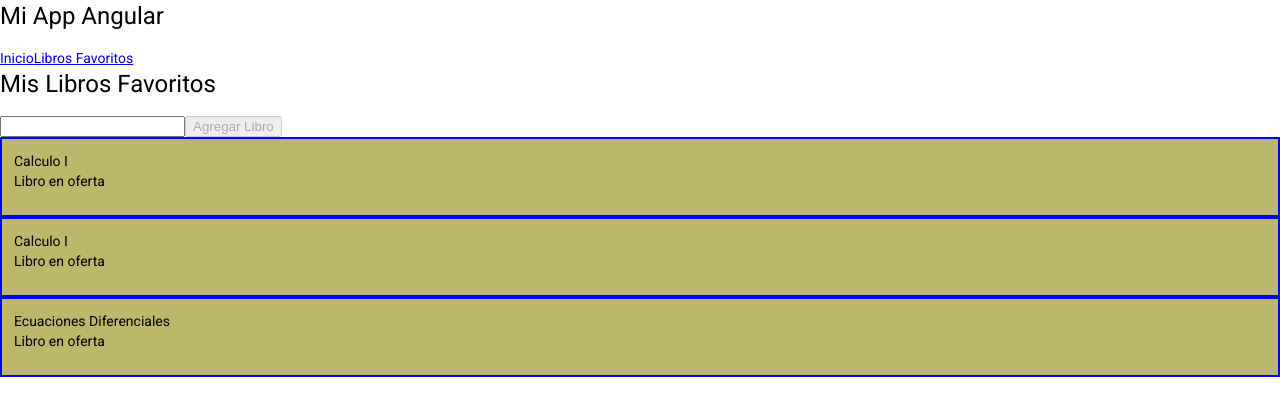
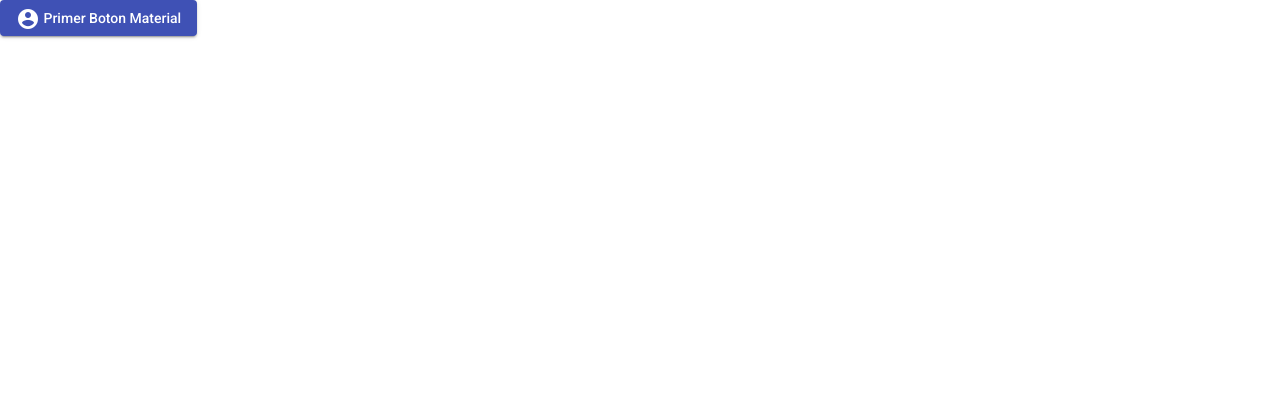
Before and after one commit to Web-nkgs/Books, an Angular app: page /books in a window 1280 px wide. Shown: the top 416 px of the page. Built offline with nearby package versions, Linux system fonts and the light colour scheme.

Commit message:
added material button and module

```diff
--- a/src/app/app.component.html
+++ b/src/app/app.component.html
@@ -1,4 +1,8 @@
-<h1>Mi App Angular</h1>
+<!-- <h1>Mi App Angular</h1>
 <a routerLink="/">Inicio</a>
 <a routerLink="/books">Libros Favoritos</a>
-<router-outlet></router-outlet>
+<router-outlet></router-outlet> -->
+
+<button mat-raised-button color="primary">
+  <mat-icon>account_circle</mat-icon> Primer Boton Material
+</button>
--- a/src/app/app.module.ts
+++ b/src/app/app.module.ts
@@ -10,6 +10,7 @@ import { BooksService } from './services/books.service';
 import { HomeComponent } from './home.component';
 import { AppRoutingModule } from './app-routing.module';
 import { BrowserAnimationsModule } from '@angular/platform-browser/animations';
+import { MaterialModule } from './material.module';
 
 // Decorator: En Angular permite ser modificado antes de ser instanceado.
 @NgModule({
@@ -26,7 +27,8 @@ import { BrowserAnimationsModule } from '@angular/platform-browser/animations';
     BrowserModule,
     FormsModule,
     AppRoutingModule,
-    BrowserAnimationsModule
+    BrowserAnimationsModule,
+    MaterialModule
   ],
   // Servicios.
   providers: [BooksService],
```
Also changed, not shown: src/app/material.module.ts (added, +16 -0 lines).
